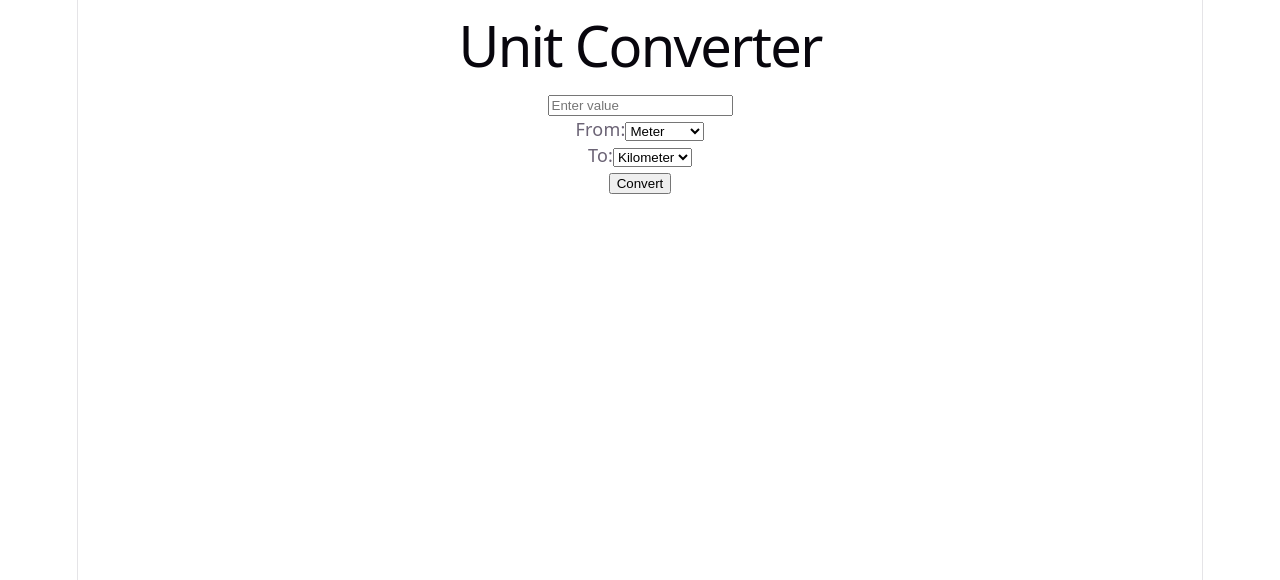
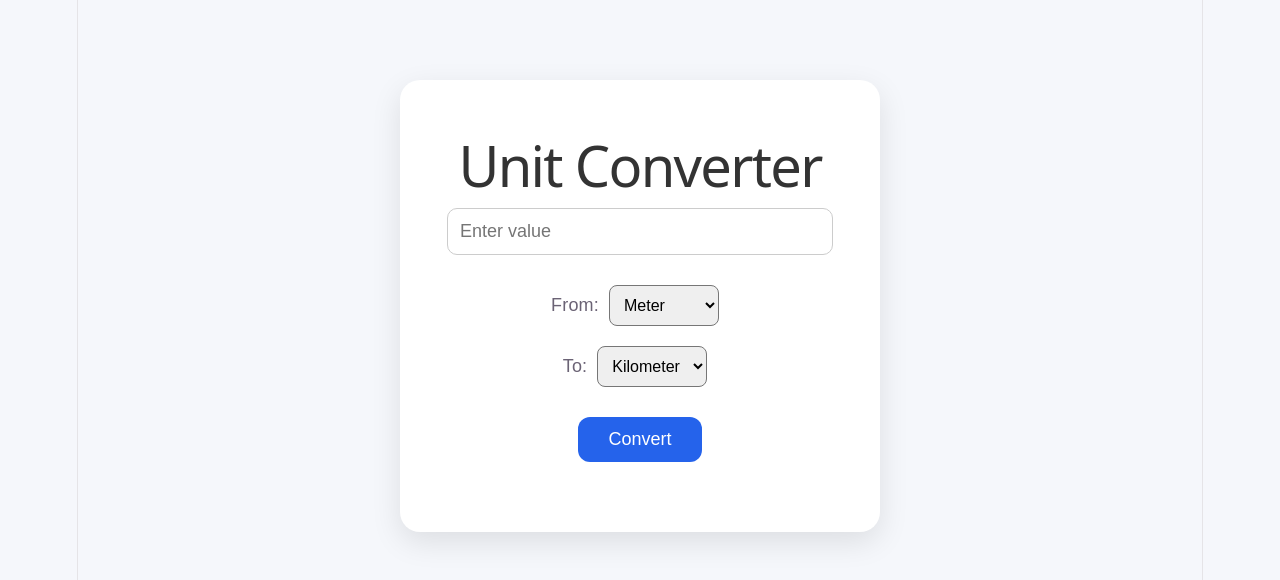
Before and after one commit to liuzhebio-ctrl/unit-converter, a React (Vite) app: page / in a window 1280 px wide. Shown: the top 580 px of the page. Built offline with nearby package versions, Linux system fonts and the light colour scheme.

Commit message:
Improve converter UI design

```diff
--- a/src/App.css
+++ b/src/App.css
@@ -1,184 +1,109 @@
-.counter {
-  font-size: 16px;
-  padding: 5px 10px;
-  border-radius: 5px;
-  color: var(--accent);
-  background: var(--accent-bg);
-  border: 2px solid transparent;
-  transition: border-color 0.3s;
-  margin-bottom: 24px;
-
-  &:hover {
-    border-color: var(--accent-border);
-  }
-  &:focus-visible {
-    outline: 2px solid var(--accent);
-    outline-offset: 2px;
-  }
+body {
+  margin: 0;
+  font-family: Arial, sans-serif;
+  background: #f5f7fb;
 }
 
-.hero {
-  position: relative;
 
-  .base,
-  .framework,
-  .vite {
-    inset-inline: 0;
-    margin: 0 auto;
-  }
-
-  .base {
-    width: 170px;
-    position: relative;
-    z-index: 0;
-  }
-
-  .framework,
-  .vite {
-    position: absolute;
-  }
-
-  .framework {
-    z-index: 1;
-    top: 34px;
-    height: 28px;
-    transform: perspective(2000px) rotateZ(300deg) rotateX(44deg) rotateY(39deg)
-      scale(1.4);
-  }
-
-  .vite {
-    z-index: 0;
-    top: 107px;
-    height: 26px;
-    width: auto;
-    transform: perspective(2000px) rotateZ(300deg) rotateX(40deg) rotateY(39deg)
-      scale(0.8);
-  }
+#root {
+  min-height: 100vh;
 }
 
-#center {
-  display: flex;
-  flex-direction: column;
-  gap: 25px;
-  place-content: center;
-  place-items: center;
-  flex-grow: 1;
 
-  @media (max-width: 1024px) {
-    padding: 32px 20px 24px;
-    gap: 18px;
-  }
+.container {
+
+  width: 400px;
+
+  margin: 80px auto;
+
+  padding: 40px;
+
+  background: white;
+
+  border-radius: 20px;
+
+  box-shadow: 0 10px 30px rgba(0,0,0,0.1);
+
+  text-align: center;
+
 }
 
-#next-steps {
-  display: flex;
-  border-top: 1px solid var(--border);
-  text-align: left;
 
-  & > div {
-    flex: 1 1 0;
-    padding: 32px;
-    @media (max-width: 1024px) {
-      padding: 24px 20px;
-    }
-  }
+h1 {
 
-  .icon {
-    margin-bottom: 16px;
-    width: 22px;
-    height: 22px;
-  }
+  margin-bottom: 30px;
 
-  @media (max-width: 1024px) {
-    flex-direction: column;
-    text-align: center;
-  }
+  color: #333;
+
 }
 
-#docs {
-  border-right: 1px solid var(--border);
 
-  @media (max-width: 1024px) {
-    border-right: none;
-    border-bottom: 1px solid var(--border);
-  }
+input {
+
+  width: 90%;
+
+  padding: 12px;
+
+  font-size: 18px;
+
+  border-radius: 10px;
+
+  border: 1px solid #ccc;
+
+  margin-bottom: 20px;
+
 }
 
-#next-steps ul {
-  list-style: none;
-  padding: 0;
-  display: flex;
-  gap: 8px;
-  margin: 32px 0 0;
 
-  .logo {
-    height: 18px;
-  }
 
-  a {
-    color: var(--text-h);
-    font-size: 16px;
-    border-radius: 6px;
-    background: var(--social-bg);
-    display: flex;
-    padding: 6px 12px;
-    align-items: center;
-    gap: 8px;
-    text-decoration: none;
-    transition: box-shadow 0.3s;
+select {
 
-    &:hover {
-      box-shadow: var(--shadow);
-    }
-    .button-icon {
-      height: 18px;
-      width: 18px;
-    }
-  }
+  padding: 10px;
 
-  @media (max-width: 1024px) {
-    margin-top: 20px;
-    flex-wrap: wrap;
-    justify-content: center;
+  margin: 10px;
 
-    li {
-      flex: 1 1 calc(50% - 8px);
-    }
+  font-size: 16px;
 
-    a {
-      width: 100%;
-      justify-content: center;
-      box-sizing: border-box;
-    }
-  }
+  border-radius: 8px;
+
 }
 
-#spacer {
-  height: 88px;
-  border-top: 1px solid var(--border);
-  @media (max-width: 1024px) {
-    height: 48px;
-  }
+
+
+button {
+
+  margin-top: 20px;
+
+  padding: 12px 30px;
+
+  font-size: 18px;
+
+  border: none;
+
+  border-radius: 12px;
+
+  background: #2563eb;
+
+  color: white;
+
+  cursor: pointer;
+
 }
 
-.ticks {
-  position: relative;
-  width: 100%;
 
-  &::before,
-  &::after {
-    content: '';
-    position: absolute;
-    top: -4.5px;
-    border: 5px solid transparent;
-  }
 
-  &::before {
-    left: 0;
-    border-left-color: var(--border);
-  }
-  &::after {
-    right: 0;
-    border-right-color: var(--border);
-  }
+button:hover {
+
+  background: #1d4ed8;
+
 }
+
+
+
+h2 {
+
+  margin-top: 30px;
+
+  color: #111827;
+
+}
```
Also changed, not shown: src/App.jsx (+6 -36 lines).
